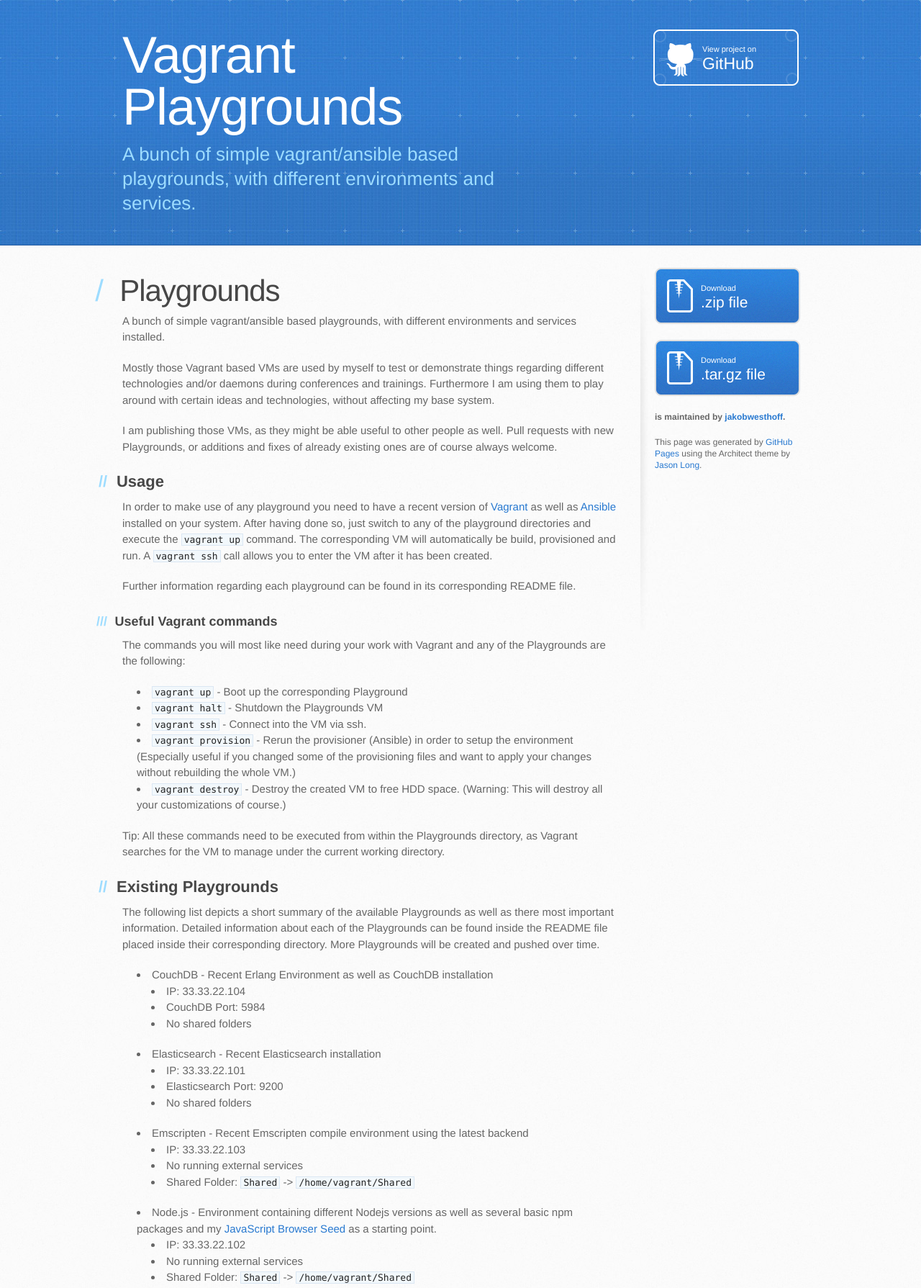
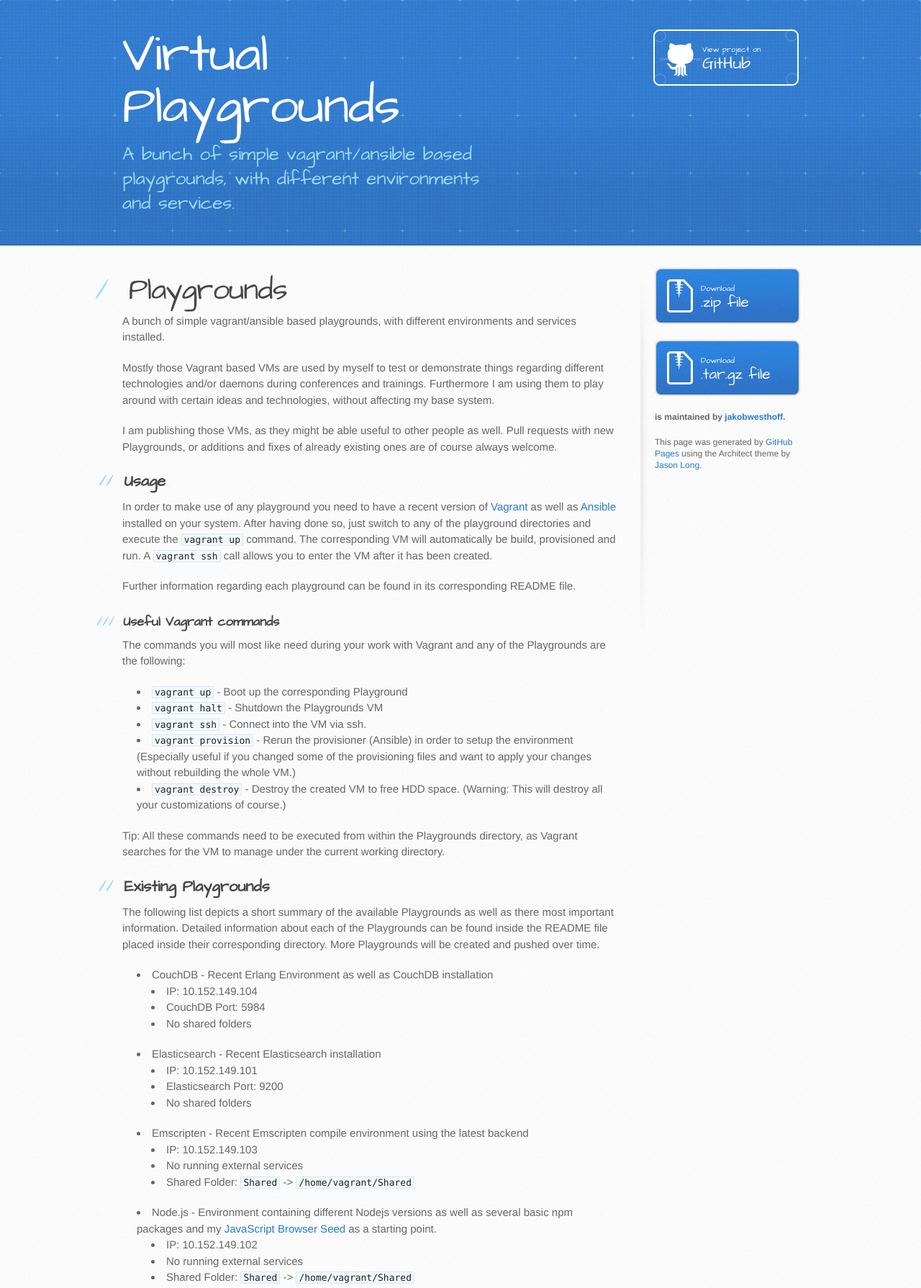
Before and after one commit to jakobwesthoff/playgrounds, a plain HTML site: page index.html in a window 1280 px wide. Shown: the top 1789 px of the page at 72% size. Drawn offline with Linux system fonts and the light colour scheme.

Commit message:
Create gh-pages branch via GitHub

```diff
--- a/index.html
+++ b/index.html
@@ -13,13 +13,13 @@
     <script src="//html5shiv.googlecode.com/svn/trunk/html5.js"></script>
     <![endif]-->
 
-    <title>Vagrant Playgrounds by jakobwesthoff</title>
+    <title>Virtual Playgrounds by jakobwesthoff</title>
   </head>
 
   <body>
     <header>
       <div class="inner">
-        <h1>Vagrant Playgrounds</h1>
+        <h1>Virtual Playgrounds</h1>
         <h2>A bunch of simple vagrant/ansible based playgrounds, with different environments and services.</h2>
         <a href="https://github.com/jakobwesthoff/playgrounds" class="button"><small>View project on</small>GitHub</a>
       </div>
@@ -72,7 +72,7 @@
 <strong>CouchDB</strong> - Recent Erlang Environment as well as CouchDB installation
 
 <ul>
-<li>IP: 33.33.22.104</li>
+<li>IP: 10.152.149.104</li>
 <li>CouchDB Port: 5984</li>
 <li>No shared folders</li>
 </ul>
@@ -81,7 +81,7 @@
 <strong>Elasticsearch</strong> - Recent Elasticsearch installation
 
 <ul>
-<li>IP: 33.33.22.101</li>
+<li>IP: 10.152.149.101</li>
 <li>Elasticsearch Port: 9200</li>
 <li>No shared folders</li>
 </ul>
@@ -90,7 +90,7 @@
 <strong>Emscripten</strong> - Recent Emscripten compile environment using the latest backend
 
 <ul>
-<li>IP: 33.33.22.103</li>
+<li>IP: 10.152.149.103</li>
 <li>No running external services</li>
 <li>Shared Folder: <code>Shared</code> -&gt; <code>/home/vagrant/Shared</code>
 </li>
@@ -100,7 +100,7 @@
 <strong>Node.js</strong> - Environment containing different Nodejs versions as well as several basic npm packages and my <a href="https://github.com/jakobwesthoff/seed-js-browser">JavaScript Browser Seed</a> as a starting point.
 
 <ul>
-<li>IP: 33.33.22.102</li>
+<li>IP: 10.152.149.102</li>
 <li>No running external services</li>
 <li>Shared Folder: <code>Shared</code> -&gt; <code>/home/vagrant/Shared</code>
 </li>
--- a/stylesheets/stylesheet.css
+++ b/stylesheets/stylesheet.css
@@ -66,7 +66,7 @@ a:hover {
 header {
   padding-top: 40px;
   padding-bottom: 40px;
-  font-family: 'Helvetica Neue', Helvetica, Arial, serif;
+  font-family: 'Architects Daughter', 'Helvetica Neue', Helvetica, Arial, serif;
   background: #2e7bcf url(../images/header-bg.jpg) 0 0 repeat-x;
   border-bottom: solid 1px #275da1;
 }
@@ -136,7 +136,7 @@ a.button {
   color: #fff;
   padding-left: 68px;
   padding-top: 22px;
-  font-family: 'Helvetica Neue', Helvetica, Arial, serif;
+  font-family: 'Architects Daughter', 'Helvetica Neue', Helvetica, Arial, serif;
 }
 a.button small {
   display: block;
@@ -225,7 +225,7 @@ form {
 /* GENERAL ELEMENT TYPE STYLES */
 
 #main-content h1 {
-  font-family: 'Helvetica Neue', Helvetica, Arial, serif;
+  font-family: 'Architects Daughter', 'Helvetica Neue', Helvetica, Arial, serif;
   font-size: 2.8em;
   letter-spacing: -1px;
   color: #474747;
@@ -239,7 +239,7 @@ form {
 }
 
 #main-content h2 {
-  font-family: 'Helvetica Neue', Helvetica, Arial, serif;
+  font-family: 'Architects Daughter', 'Helvetica Neue', Helvetica, Arial, serif;
   font-size: 22px;
   font-weight: bold;
   margin-bottom: 8px;
@@ -253,7 +253,7 @@ form {
 }
 
 #main-content h3 {
-  font-family: 'Helvetica Neue', Helvetica, Arial, serif;
+  font-family: 'Architects Daughter', 'Helvetica Neue', Helvetica, Arial, serif;
   font-size: 18px;
   font-weight: bold;
   margin-top: 24px;
@@ -269,7 +269,7 @@ form {
 }
 
 #main-content h4 {
-  font-family: 'Helvetica Neue', Helvetica, Arial, serif;
+  font-family: 'Architects Daughter', 'Helvetica Neue', Helvetica, Arial, serif;
   font-size: 15px;
   font-weight: bold;
   color: #474747;
@@ -283,7 +283,7 @@ h4:before {
 }
 
 #main-content h5 {
-  font-family: 'Helvetica Neue', Helvetica, Arial, serif;
+  font-family: 'Architects Daughter', 'Helvetica Neue', Helvetica, Arial, serif;
   font-size: 14px;
   color: #474747;
 }
@@ -295,7 +295,7 @@ h5:before {
 }
 
 #main-content h6 {
-  font-family: 'Helvetica Neue', Helvetica, Arial, serif;
+  font-family: 'Architects Daughter', 'Helvetica Neue', Helvetica, Arial, serif;
   font-size: .8em;
   color: #474747;
 }
```
Also changed, not shown: params.json (+1 -1 lines).
